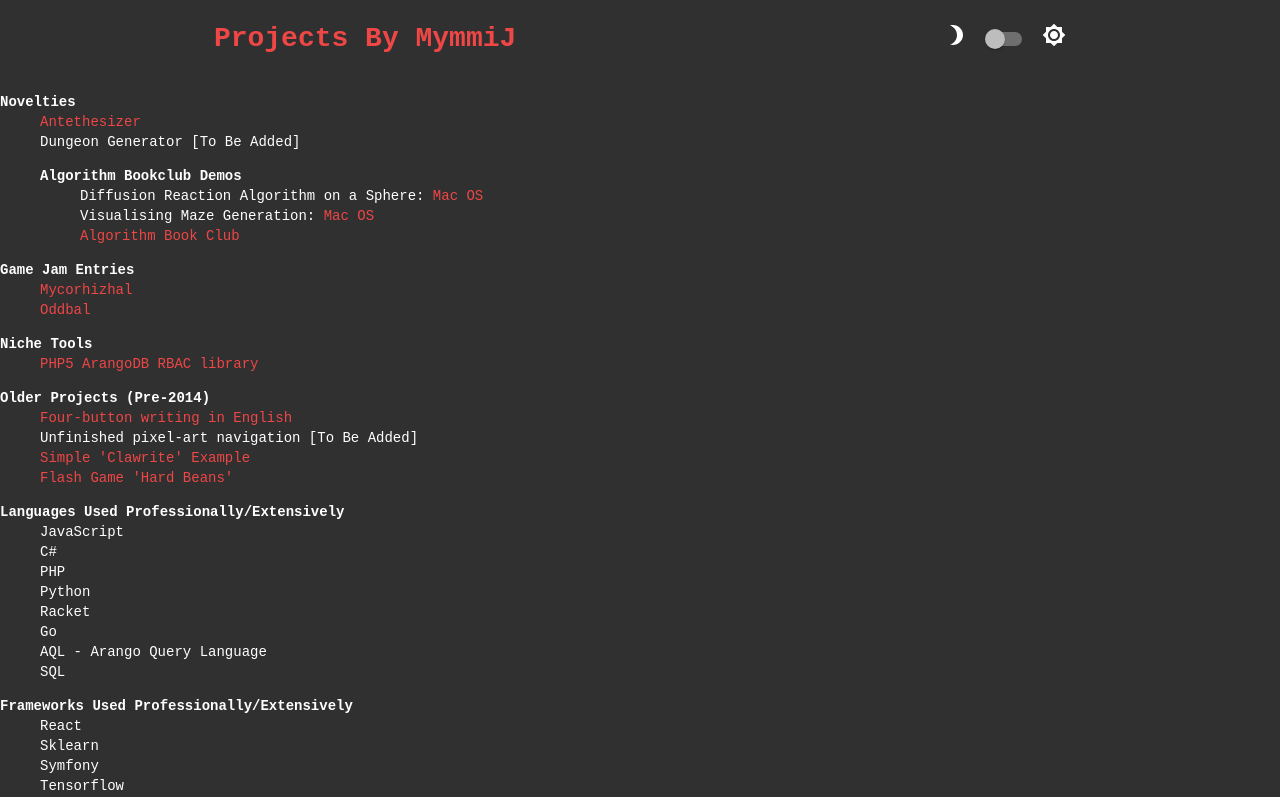
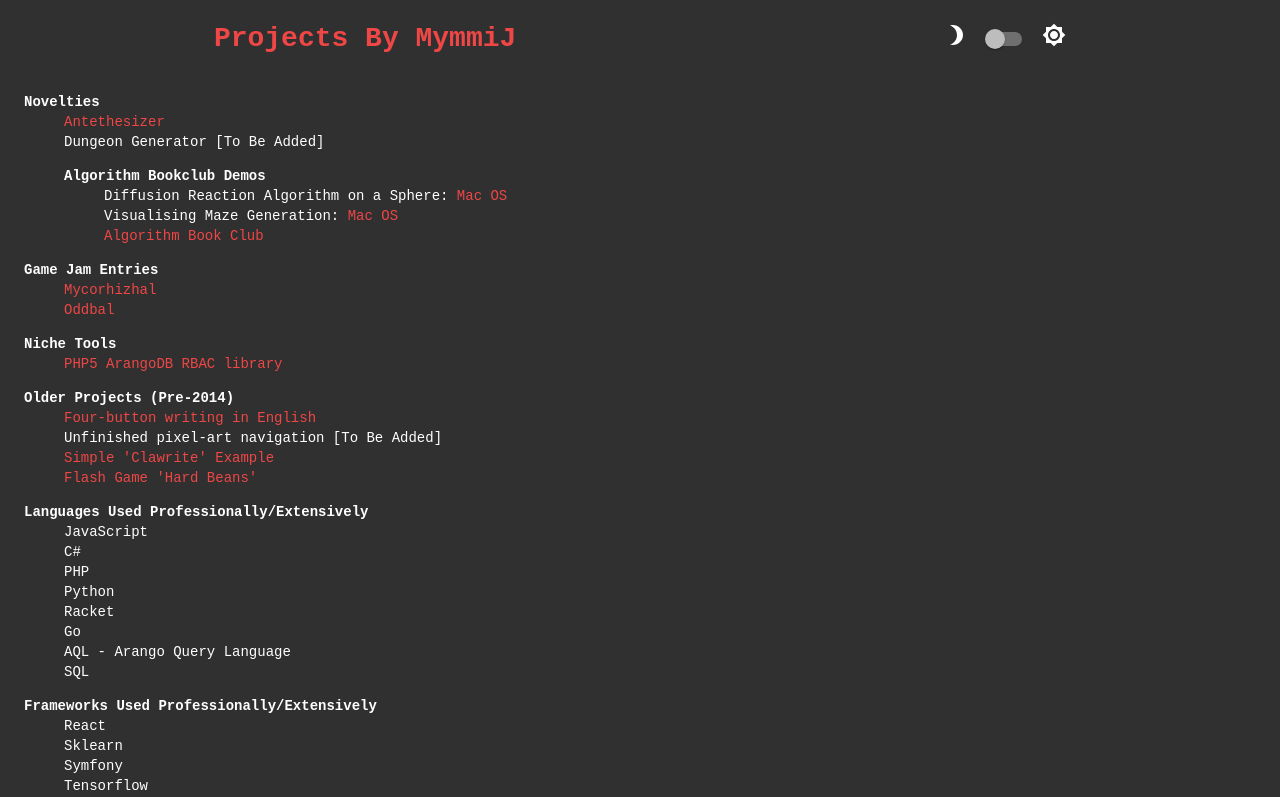
Before and after one commit to MymmiJ/personal-site, a React app: page / in a window 1280 px wide. Shown: the top 797 px of the page. Built offline with nearby package versions, Linux system fonts and the light colour scheme.

Commit message:
Display tweak

```diff
--- a/src/Home/index.js
+++ b/src/Home/index.js
@@ -1,8 +1,9 @@
+import { Container } from '@material-ui/core';
 import Link from '@material-ui/core/Link';
 import DefinitionList from '../Lists/DefinitionList';
 
 const Home = () => {
-    return <div>
+    return <Container>
         <DefinitionList header="Novelties" entries={[
             <Link href="https://github.com/MymmiJ/antethesizer">Antethesizer</Link>,
             "Dungeon Generator [To Be Added]",
@@ -58,7 +59,7 @@ const Home = () => {
           <Link href="https://www.givewell.org/charities/sci-foundation">Schistosomiasis Foundation</Link>,
           <Link href="https://lichess.org/patron">Lichess</Link>
         ]}/>
-    </div>
+    </Container>
 };
 
 export default Home;
```
